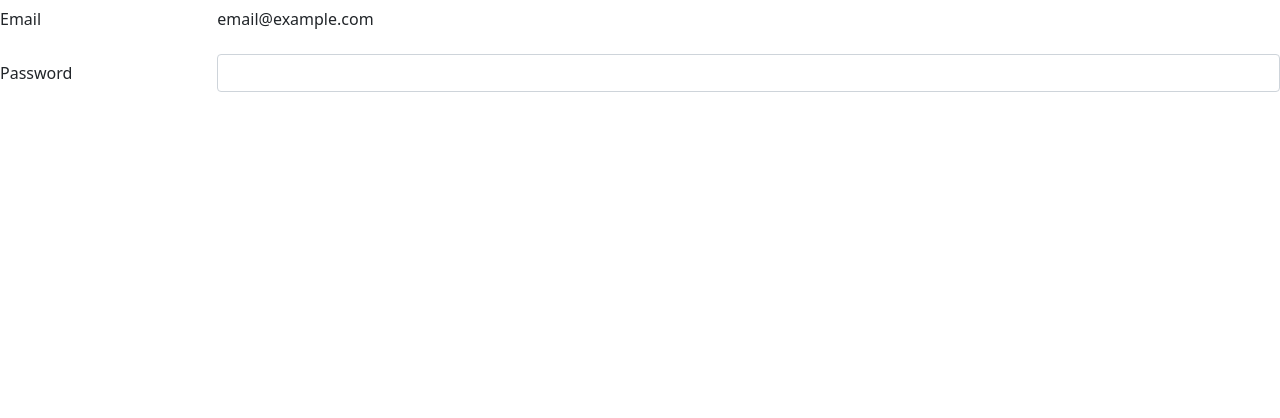
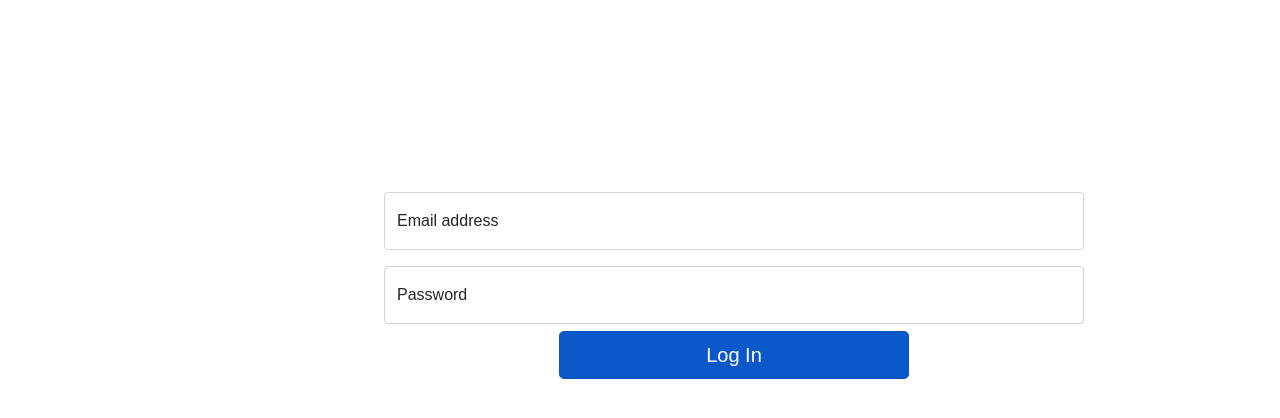
Before and after one commit to fauzipradipta/Codive, a website: page public/login.html in a window 1280 px wide. Drawn offline with nearby package versions, Linux system fonts and the light colour scheme.

Commit message:
update login and signup

```diff
--- a/public/index.js
+++ b/public/index.js
@@ -7,3 +7,8 @@ function login(){
 function signup(){
     document.location.href="signup.html"
 }
+
+//direct to Home Page
+function home(){
+    document.location.href="Home.html"
+}
--- /dev/null
+++ b/public/login.css
@@ -0,0 +1,15 @@
+*{
+  margin: 0px;
+  padding: 0x;
+  font-family: sans-serif;
+}
+
+.Form{
+    padding-top: 15%;
+    margin-left: 30%;
+    max-width: 700px;
+}
+
+.button{
+    padding-top: 1%;
+}
--- a/public/login.html
+++ b/public/login.html
@@ -4,20 +4,26 @@
         <meta charset="UTF-8">
         <meta name="viewport" content="width=device-width, initial-scale=1.0">
         <link href="https://cdn.jsdelivr.net/npm/bootstrap@5.0.0-beta2/dist/css/bootstrap.min.css" rel="stylesheet" integrity="sha384-BmbxuPwQa2lc/FVzBcNJ7UAyJxM6wuqIj61tLrc4wSX0szH/Ev+nYRRuWlolflfl" crossorigin="anonymous">
+        <link rel="stylesheet" href="login.css">
         <title>Login</title>
     </head>
     <body>
-         <div class="mb-3 row">
-            <label for="staticEmail" class="col-sm-2 col-form-label">Email</label>
-            <div class="col-sm-10">
-            <input type="text" readonly class="form-control-plaintext" id="staticEmail" value="email@example.com">
+        <!-- Sign In Form  -->
+        <div class="Form">
+            <div class="form-floating mb-3">
+               <input type="email" class="form-control" id="floatingInput" placeholder="name@example.com">
+               <label for="floatingInput">Email address</label>
+            </div>
+            <div class="form-floating">
+                <input type="password" class="form-control" id="floatingPassword" placeholder="Password">
+                <label for="floatingPassword">Password</label>
+            </div>
+            <div class="button">
+                <div class="d-grid gap-2 col-6 mx-auto">
+                  <a type="button" onClick="home()" class="btn btn-lg btn-primary active">Log In</a>
+                </div>
             </div>
         </div>
-        <div class="mb-3 row">
-            <label for="inputPassword" class="col-sm-2 col-form-label">Password</label>
-            <div class="col-sm-10">
-            <input type="password" class="form-control" id="inputPassword">
-            </div>
-        </div>
+        <script src="index.js"></script>
     </body>
 </html>
```
Also changed, not shown: public/index.html (+0 -2 lines), public/signup.html (+21 -1 lines).
